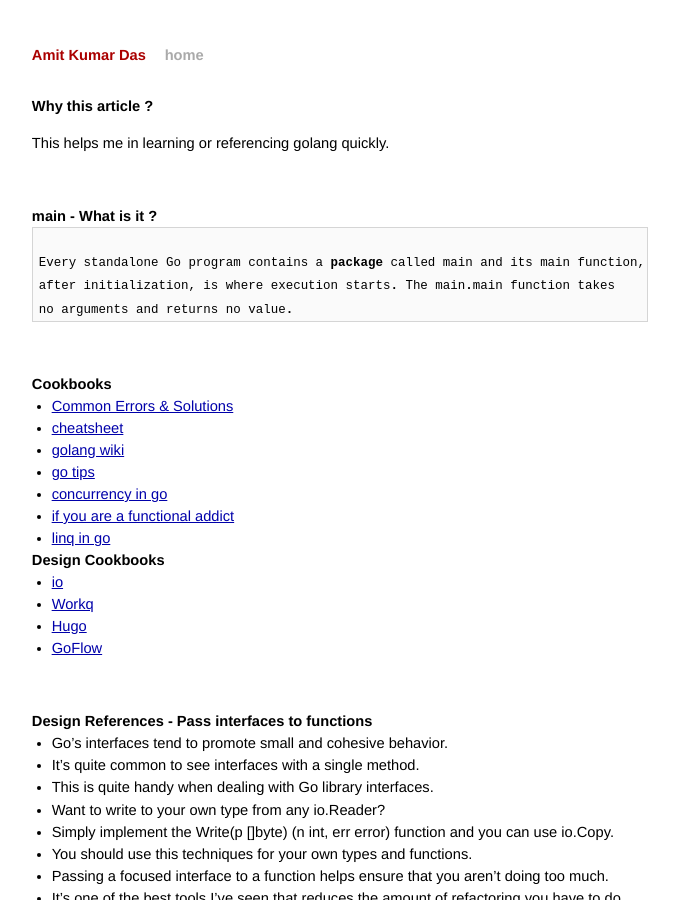
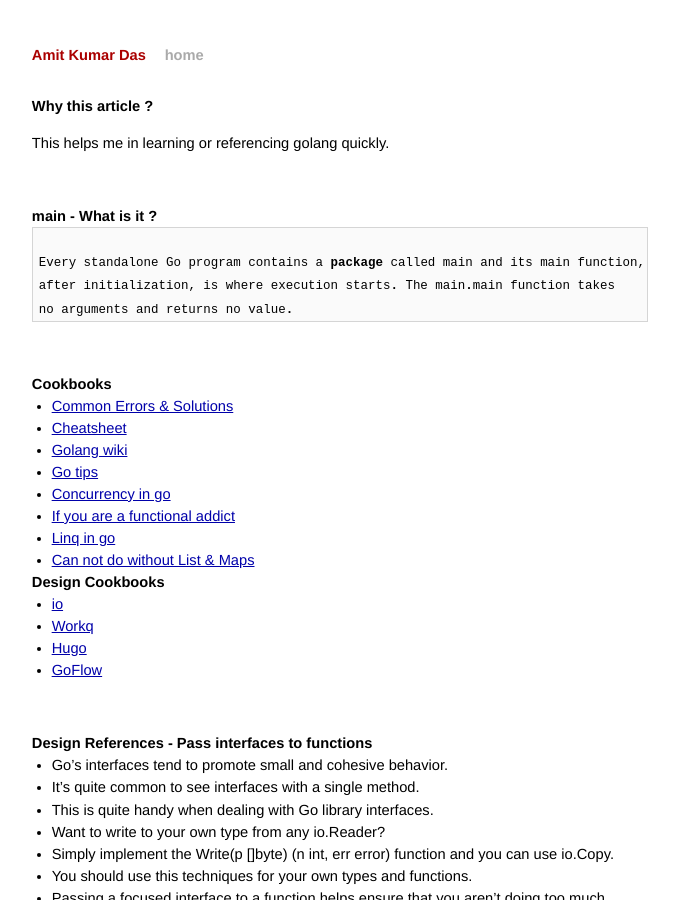
Before and after one commit to AmitKumarDas/amitkumardas.github.io, a Jekyll site: the page built from _posts/2016-07-14-my-golang-refresher.md, in a window 1280 px wide and 900 px high. Shown: the whole window, without its empty margins (300-979 px from the left). Built offline with Jekyll 4.4.1, drawn with Linux system fonts in a browser that asks for light colours.

Commit message:
Update 2016-07-14-my-golang-refresher.md

```diff
--- a/_posts/2016-07-14-my-golang-refresher.md
+++ b/_posts/2016-07-14-my-golang-refresher.md
@@ -23,12 +23,13 @@ no arguments and returns no value.
 ### Cookbooks
 
 - [Common Errors & Solutions](http://devs.cloudimmunity.com/gotchas-and-common-mistakes-in-go-golang/)
-- [cheatsheet](https://github.com/a8m/go-lang-cheat-sheet)
-- [golang wiki](https://github.com/golang/go/wiki)
-- [go tips](https://github.com/beyondns/gotips)
-- [concurrency in go](https://gist.github.com/kachayev/21e7fe149bc5ae0bd878)
-- [if you are a functional addict](https://github.com/BurntSushi/ty/)
-- [linq in go](http://ahmetalpbalkan.github.io/go-linq/)
+- [Cheatsheet](https://github.com/a8m/go-lang-cheat-sheet)
+- [Golang wiki](https://github.com/golang/go/wiki)
+- [Go tips](https://github.com/beyondns/gotips)
+- [Concurrency in go](https://gist.github.com/kachayev/21e7fe149bc5ae0bd878)
+- [If you are a functional addict](https://github.com/BurntSushi/ty/)
+- [Linq in go](http://ahmetalpbalkan.github.io/go-linq/)
+- [Can not do without List & Maps](https://github.com/mndrix/ps)
 
 ### Design Cookbooks
 
```
